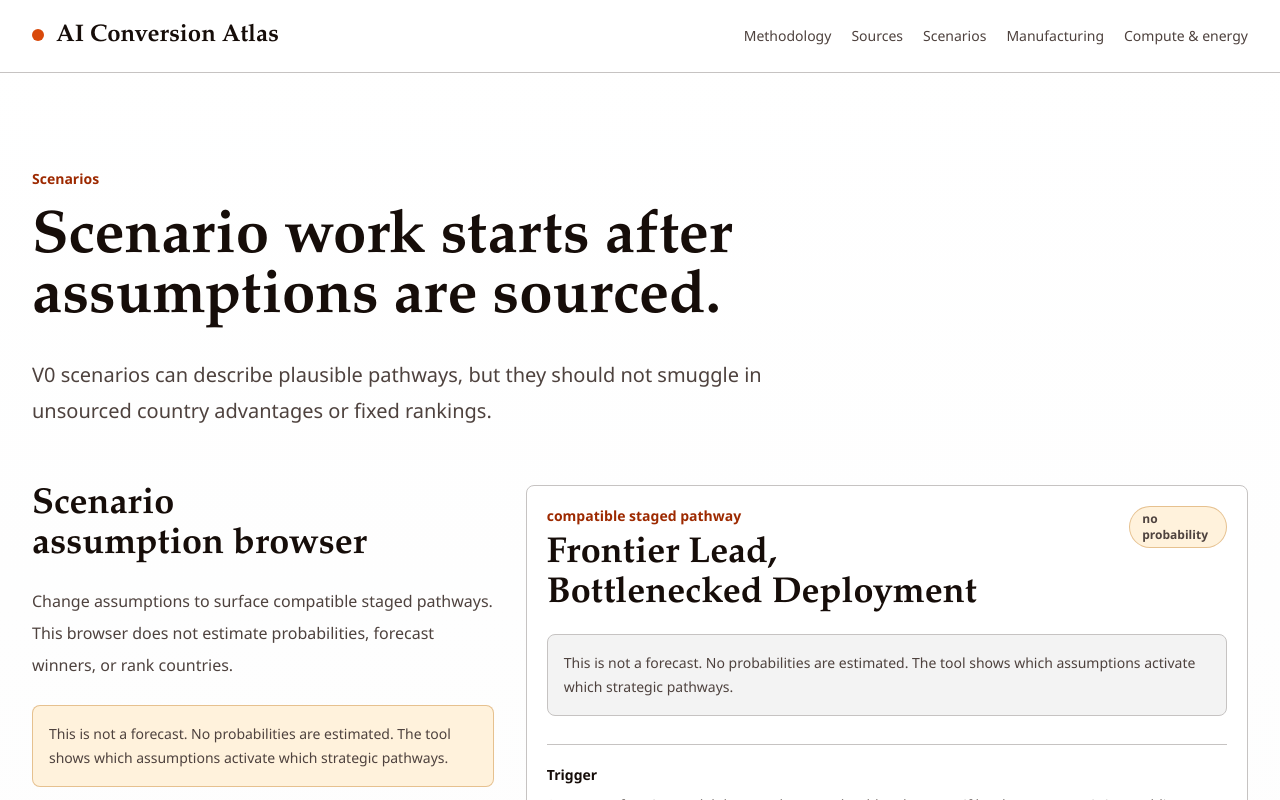
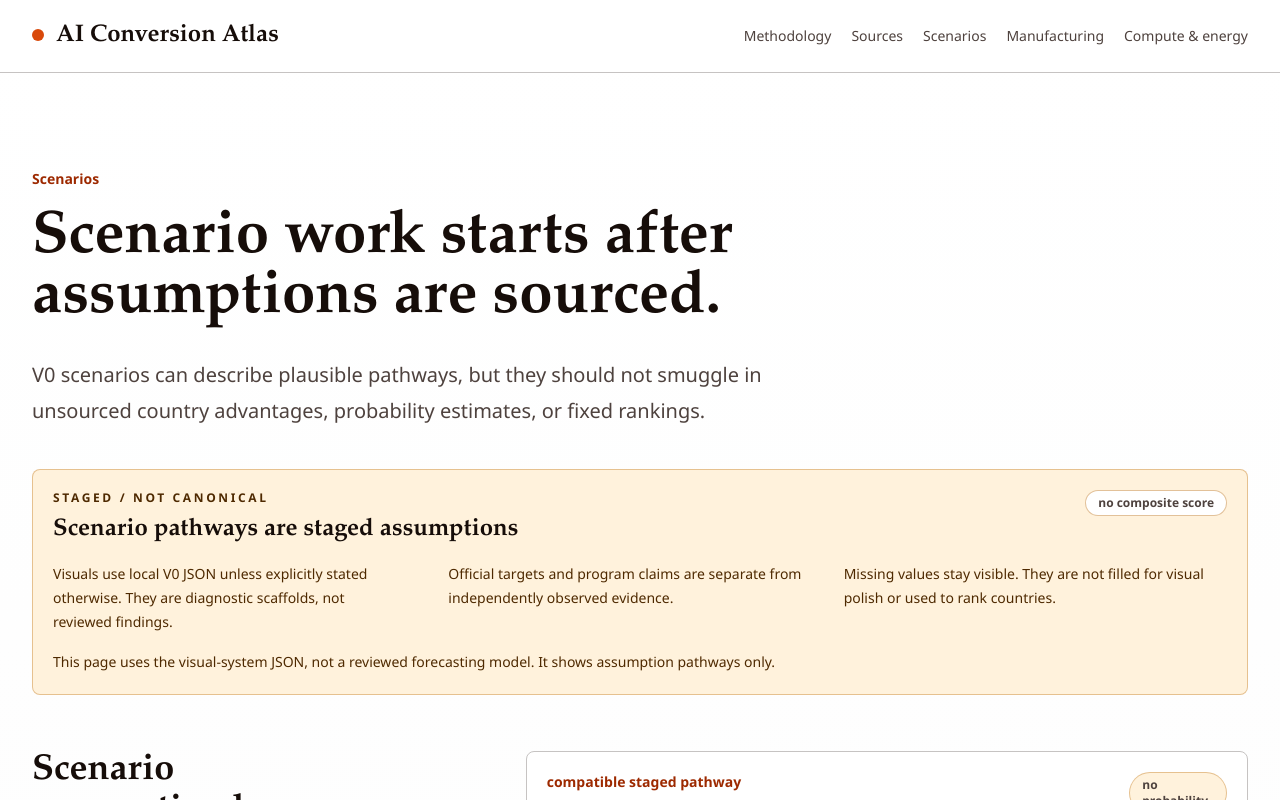
Before and after one commit to yippy141/AI-Carrying-Capacity, a Next.js app: page /scenarios in a window 1280 px wide. Shown: the top 800 px of the page. Built offline with nearby package versions, Linux system fonts and the light colour scheme.

Commit message:
Use scenario assumption browser page language

```diff
--- a/app/scenarios/page.tsx
+++ b/app/scenarios/page.tsx
@@ -1,6 +1,7 @@
 import type { Metadata } from "next";
 
-import { ScenarioSimulator } from "@/components/visuals/ScenarioSimulator";
+import { ScenarioAssumptionBrowser } from "@/components/visuals/ScenarioSimulator";
+import { StagedEvidenceBanner } from "@/components/visuals/StagedEvidenceBanner";
 import { UncertaintyLegend } from "@/components/visuals/UncertaintyLegend";
 import { MethodologyCallout } from "@/components/ui/MethodologyCallout";
 import { SourceNote } from "@/components/ui/SourceNote";
@@ -22,12 +23,22 @@ export default function ScenariosPage() {
         </h1>
         <p className="mt-7 max-w-3xl text-xl leading-9 text-muted">
           V0 scenarios can describe plausible pathways, but they should not
-          smuggle in unsourced country advantages or fixed rankings.
+          smuggle in unsourced country advantages, probability estimates, or
+          fixed rankings.
         </p>
       </div>
 
+      <div className="mt-10">
+        <StagedEvidenceBanner title="Scenario pathways are staged assumptions">
+          <p>
+            This page uses the visual-system JSON, not a reviewed forecasting
+            model. It shows assumption pathways only.
+          </p>
+        </StagedEvidenceBanner>
+      </div>
+
       <section className="mt-14">
-        <ScenarioSimulator
+        <ScenarioAssumptionBrowser
           cases={visualSystemData.scenarios.cases}
           controls={visualSystemData.scenarios.controls}
           countries={visualSystemData.countries}
@@ -37,10 +48,10 @@ export default function ScenariosPage() {
 
       <div className="mt-12">
         <MethodologyCallout title="Scenario count">
-          The canonical scenario file is still marked{" "}
-          {scenarioData.metadata.status} and contains{" "}
-          {scenarioData.scenarios.length} records. The simulator uses staged
-          local visual JSON for hypothesis patterns, not forecast values.
+          The canonical scenario file is still marked {" "}
+          {scenarioData.metadata.status} and contains {" "}
+          {scenarioData.scenarios.length} records. The browser uses staged local
+          visual JSON for hypothesis patterns, not forecast values.
         </MethodologyCallout>
       </div>
 
```
